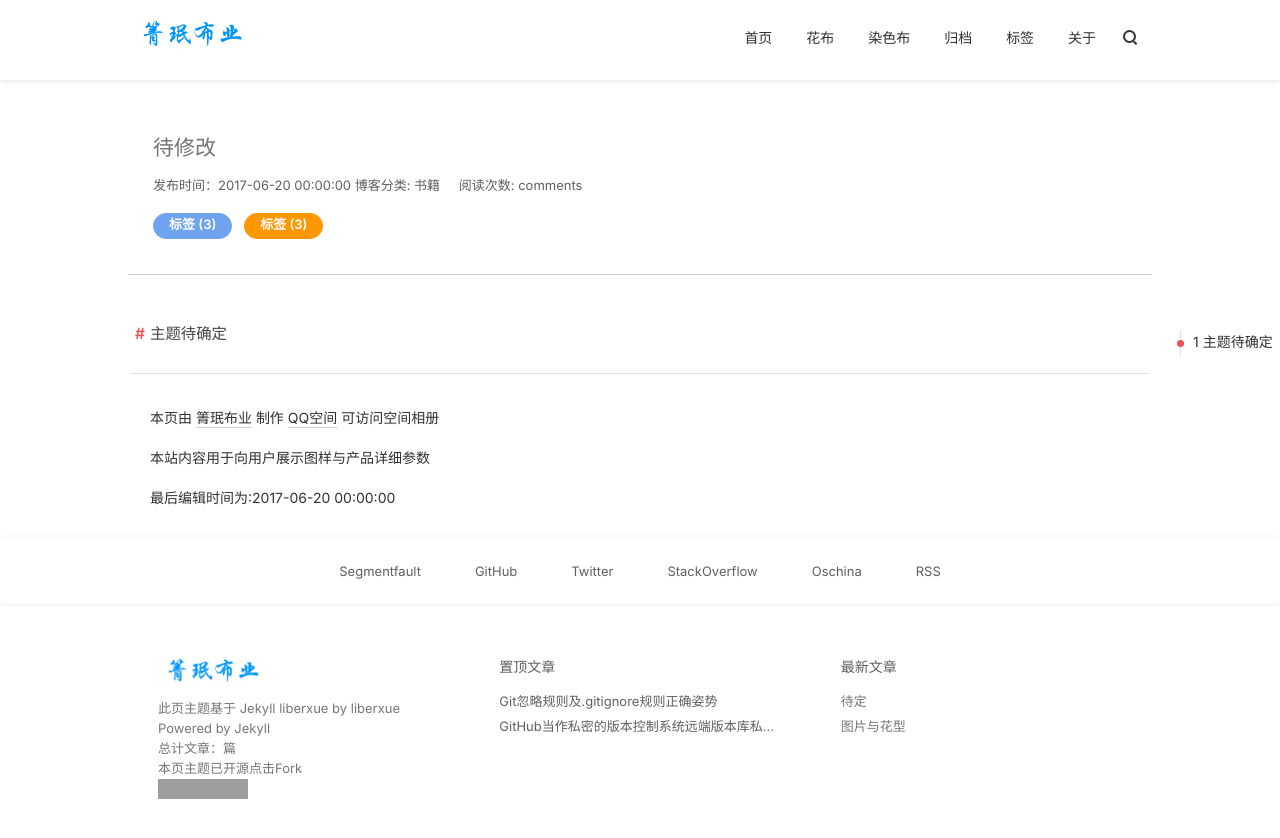
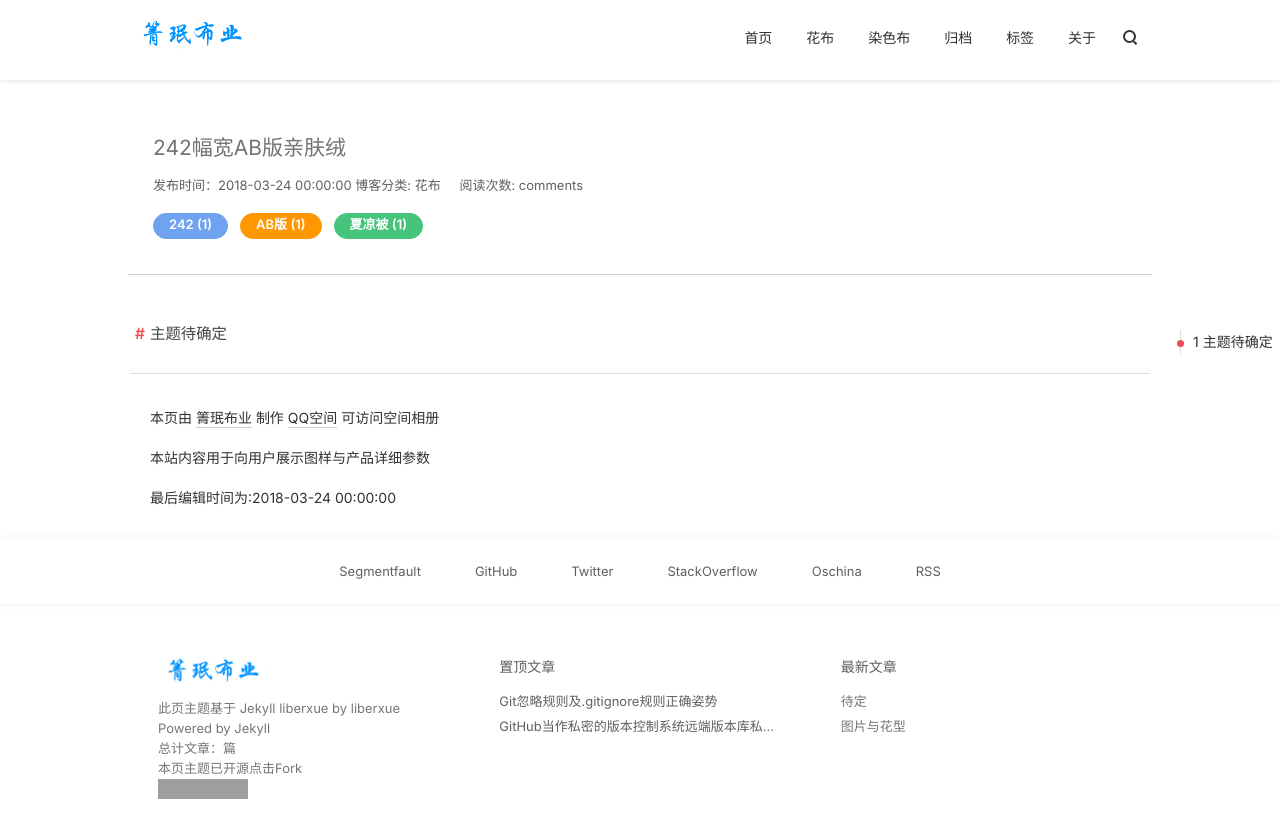
Before and after one commit to winderay/qmby.github.io, a Jekyll site: the page built from _posts/花布/2018-3-24-亲肤绒.md, in a window 1280 px wide and 955 px high. Shown: the top 838 px of the window. Built offline with Jekyll 4.4.1, drawn with Linux system fonts in a browser that asks for light colours; nearby versions of some CDN libraries; comment, search, counter and statistics services are not loaded; grey boxes are pictures that could not be loaded.

Commit message:
Update 2018-3-24-亲肤绒.md

```diff
--- a/_posts/花布/2018-3-24-亲肤绒.md
+++ b/_posts/花布/2018-3-24-亲肤绒.md
@@ -3,12 +3,13 @@ layout: blog
 huabu: true
 background: purple
 background-image: http://ot1cc1u9t.bkt.clouddn.com/17-7-15/43335546.jpg
-title:  "待修改"
-date:   2017-06-20
-category: 书籍
+title:  "242幅宽AB版亲肤绒"
+date:   2018-03-24
+category: 花布
 tags:
-- 标签
-- 标签
+- 242
+- AB版
+- 夏凉被
 ---
 
 
```
